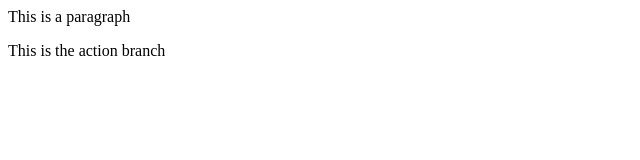
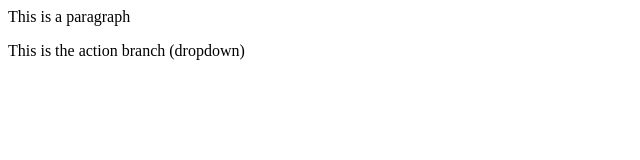
Before and after one commit to rokon1678/LocalRepo, a plain HTML site: page index.html in a window 1280 px wide. Shown: the full height of the page, 0-640 px from the left. Drawn offline with Linux system fonts and the light colour scheme.

Commit message:
add dropdown

```diff
--- a/index.html
+++ b/index.html
@@ -1,2 +1,2 @@
 <p>This is a paragraph</p>
-<p>This is the action branch</p>
+<p>This is the action branch (dropdown)</p>
```
